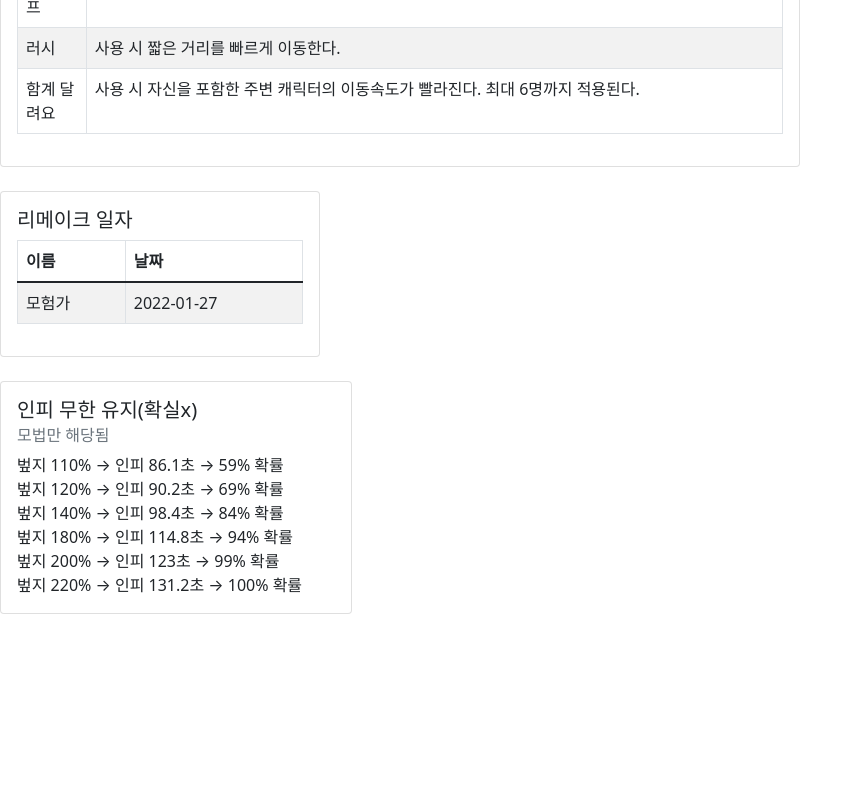
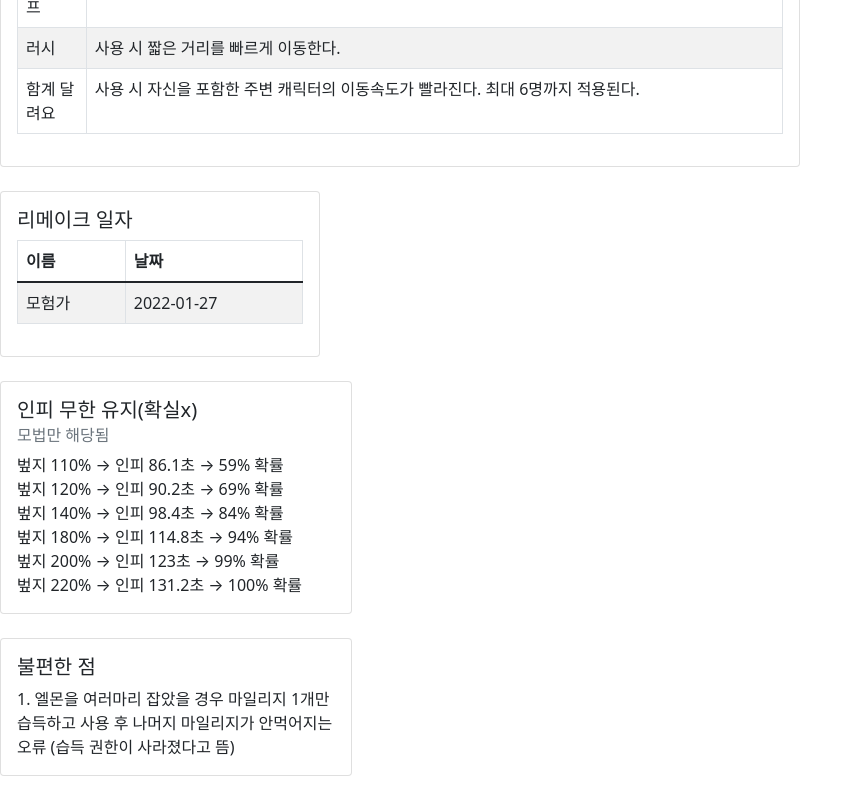
Before and after one commit to lms0806/MapleStroy-info, a React (Create React App) app: page /MapleStroy-info/Info in a window 1280 px wide. Shown: the part 669-1469 px from the top of the page, without its empty margins (0-863 px from the left). Before the commit the page ends 1307 px from the top, so only its background shows below. Built offline with nearby package versions, Linux system fonts and the light colour scheme; the HTML template or start-up script is replaced by a standard one.

Commit message:
불편한점 추가

```diff
--- a/src/page/Info.js
+++ b/src/page/Info.js
@@ -120,6 +120,17 @@ const Info = () => {
         </Card.Body>
       </Card>
       <br />
+      <Card style={{ width: "22rem" }}>
+        <Card.Body>
+          <Card.Title>불편한 점</Card.Title>
+          <Card.Text>
+            1. 엘몬을 여러마리 잡았을 경우 마일리지 1개만 습득하고 사용 후
+            나머지 마일리지가 안먹어지는 오류 (습득 권한이 사라졌다고 뜸)
+            <br />
+          </Card.Text>
+        </Card.Body>
+      </Card>
+      <br />
     </div>
   );
 };
```
